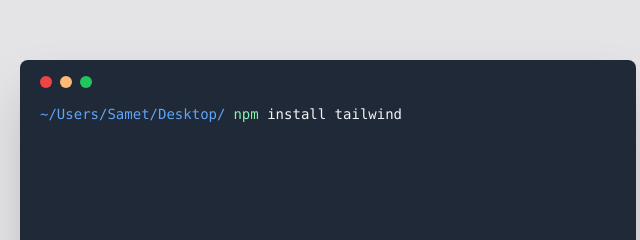
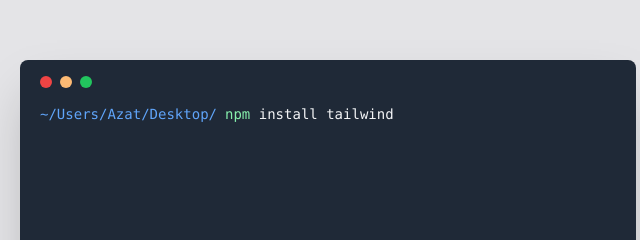
Before and after one commit to azateser/tailwindCSS_uiPack, a website: page src/terminal.html in a window 1280 px wide. Shown: the part 252-492 px from the top of the page, 312-952 px from the left. Drawn offline with Linux system fonts and the light colour scheme.

Commit message:
Update terminal.html

```diff
--- a/src/terminal.html
+++ b/src/terminal.html
@@ -16,7 +16,7 @@
                 <div class="ml-2 h-3 w-3 bg-green-500 rounded-full hover:bg-green-600 transition-colors duration-500"></div>
             </div>
             <div class="mt-4 flex">
-                <span class="text-blue-400">~/Users/Samet/Desktop/</span>
+                <span class="text-blue-400">~/Users/Azat/Desktop/</span>
                 <p class="flex-1 items-center pl-2">
                     <span class="text-green-300">npm</span> install tailwind
                     <br>
```
